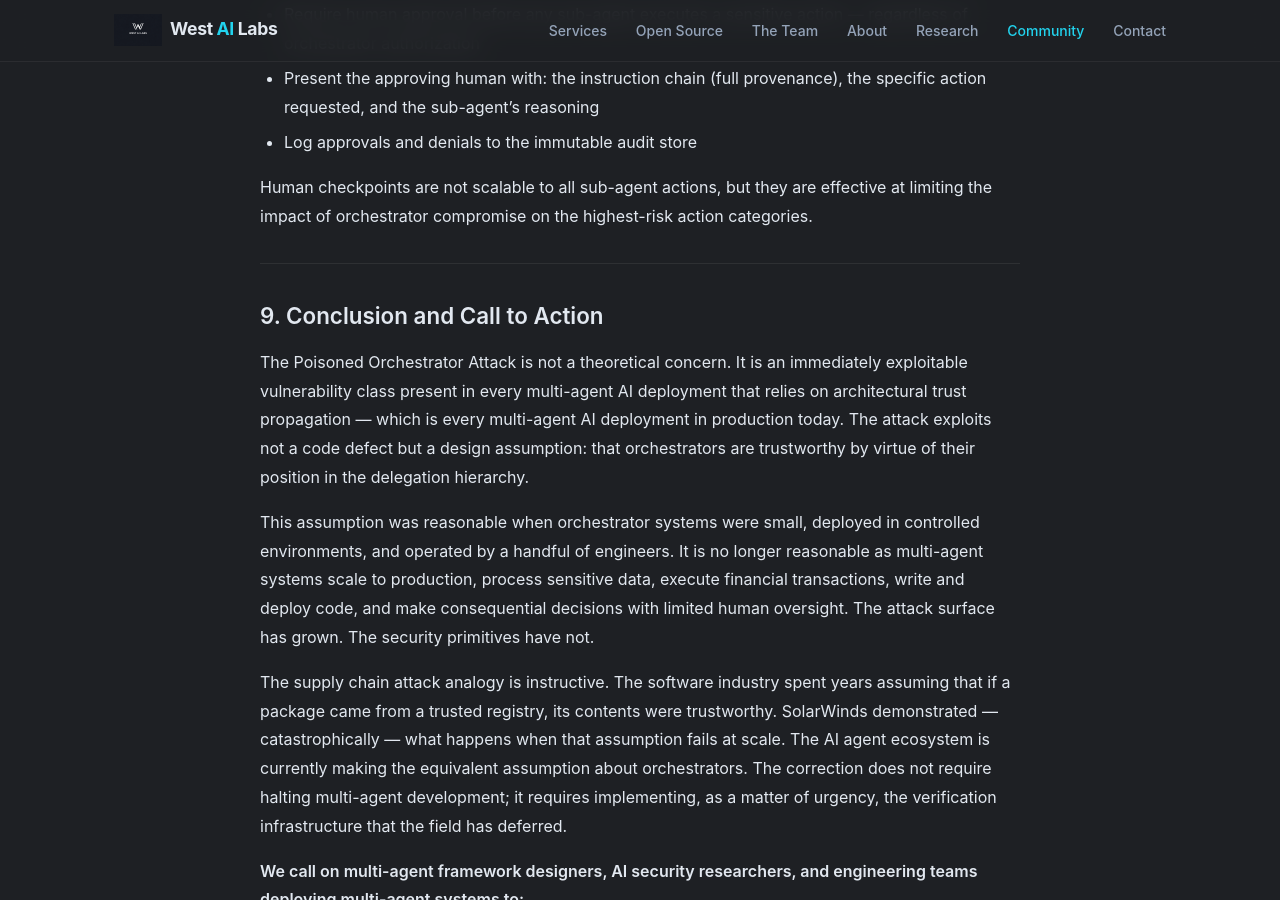
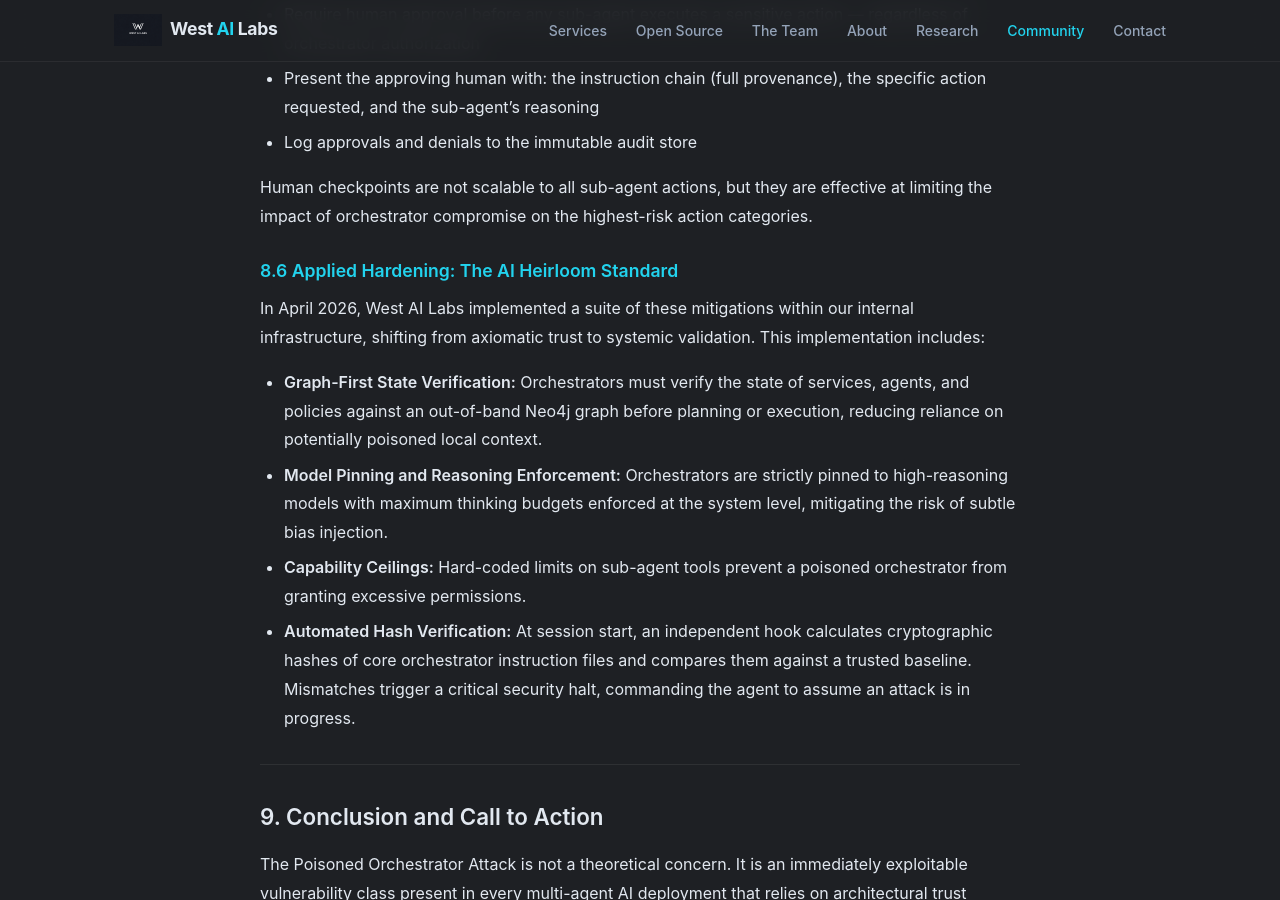
Before and after one commit to westailabs/westailabs.com, a Jekyll site: the page built from _research/poisoned-orchestrator-attack.md, in a window 1280 px wide and 900 px high, scrolled down 14385 px. Built offline with Jekyll 4.4.1, drawn with Linux system fonts in a browser that asks for light colours; some of the changed text lies outside the part shown.

Commit message:
docs(research): re-add Applied Hardening section to POA article (clean)

```diff
--- a/_research/poisoned-orchestrator-attack.md
+++ b/_research/poisoned-orchestrator-attack.md
@@ -345,6 +345,15 @@ For high-stakes multi-agent deployments, mandatory human checkpoints at specific
 
 Human checkpoints are not scalable to all sub-agent actions, but they are effective at limiting the impact of orchestrator compromise on the highest-risk action categories.
 
+### 8.6 Applied Hardening: The AI Heirloom Standard
+
+In April 2026, West AI Labs implemented a suite of these mitigations within our internal infrastructure, shifting from axiomatic trust to systemic validation. This implementation includes:
+
+- **Graph-First State Verification:** Orchestrators must verify the state of services, agents, and policies against an out-of-band Neo4j graph before planning or execution, reducing reliance on potentially poisoned local context.
+- **Model Pinning and Reasoning Enforcement:** Orchestrators are strictly pinned to high-reasoning models with maximum thinking budgets enforced at the system level, mitigating the risk of subtle bias injection.
+- **Capability Ceilings:** Hard-coded limits on sub-agent tools prevent a poisoned orchestrator from granting excessive permissions.
+- **Automated Hash Verification:** At session start, an independent hook calculates cryptographic hashes of core orchestrator instruction files and compares them against a trusted baseline. Mismatches trigger a critical security halt, commanding the agent to assume an attack is in progress.
+
 ---
 
 ## 9. Conclusion and Call to Action
@@ -395,4 +404,4 @@ The tools to address this vulnerability class are knowable and buildable. The or
 
 ---
 
-*This research is maintained as a living document. Last updated: March 1, 2026.*
+*This research is maintained as a living document. Last updated: April 12, 2026.*
```
Also changed, not shown: other parts of _research/poisoned-orchestrator-attack.md (+1 -1 lines).
